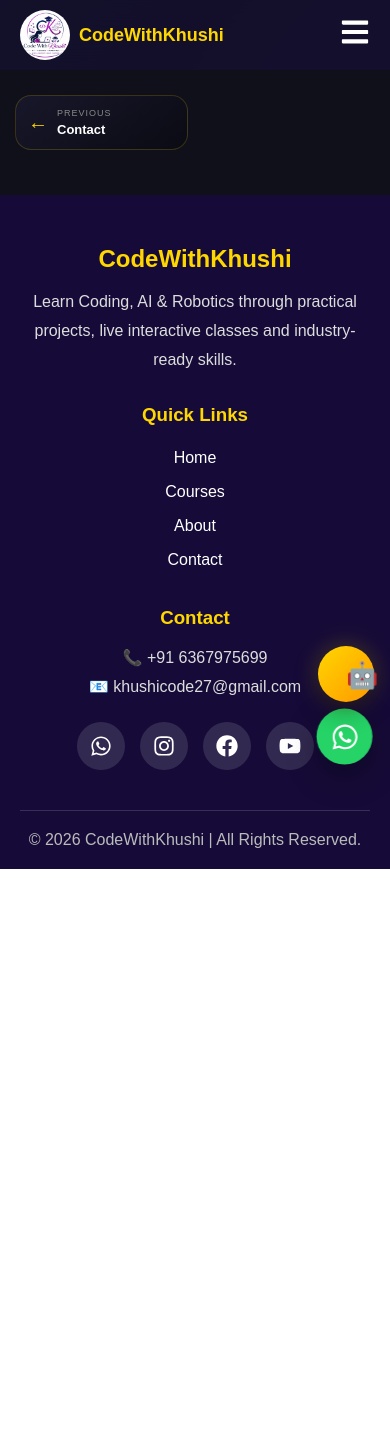
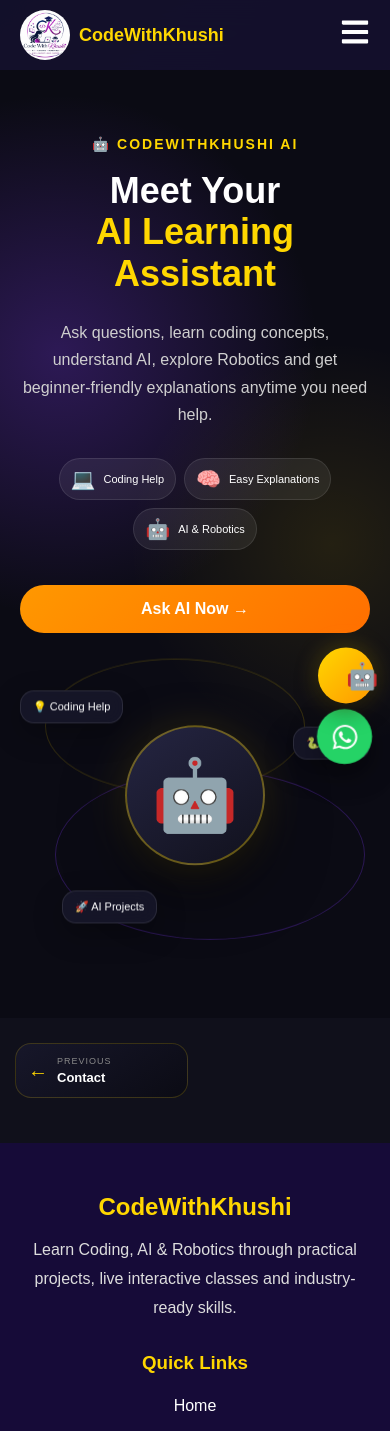
Before and after one commit to khushicode27-sys/codewithkhushi, a React (Vite) app: page /ai-assistant in a window 390 px wide. Shown: the top 1431 px of the page. Before the commit the page ends 869 px from the top, so only its background shows below. Built offline with nearby package versions, Linux system fonts and the light colour scheme.

Commit message:
Add AI hero and connect page navigation

```diff
--- a/src/App.jsx
+++ b/src/App.jsx
@@ -4,6 +4,7 @@
 import ProjectHero from "./components/ProjectHero";
 import FAQHero from "./components/FAQHero";
 import ContactHero from "./components/ContactHero";
+import AIHero from "./components/AIHero";
 import PageNavigation from "./components/PageNavigation";
 
 import Navbar from "./components/Navbar";
@@ -194,6 +195,8 @@
 function AIPage() {
   return (
     <>
+      <AIHero />
+
       <AIChat />
 
       <PageNavigation
--- /dev/null
+++ b/src/components/AIHero.jsx
@@ -0,0 +1,84 @@
+import "../styles/AIHero.css";
+
+function AIHero() {
+  return (
+    <section className="ai-hero">
+
+      <div className="ai-hero-content">
+
+        <span className="ai-hero-tag">
+          🤖 CODEWITHKHUSHI AI
+        </span>
+
+        <h1>
+          Meet Your
+          <span> AI Learning Assistant</span>
+        </h1>
+
+        <p>
+          Ask questions, learn coding concepts, understand AI,
+          explore Robotics and get beginner-friendly explanations
+          anytime you need help.
+        </p>
+
+        <div className="ai-hero-points">
+
+          <div>
+            <span>💻</span>
+            <p>Coding Help</p>
+          </div>
+
+          <div>
+            <span>🧠</span>
+            <p>Easy Explanations</p>
+          </div>
+
+          <div>
+            <span>🤖</span>
+            <p>AI & Robotics</p>
+          </div>
+
+        </div>
+
+        <button
+          className="ai-hero-btn"
+          onClick={() => {
+            document
+              .querySelector(".ai-floating-button")
+              ?.click();
+          }}
+        >
+          Ask AI Now →
+        </button>
+
+      </div>
+
+
+      <div className="ai-hero-visual">
+
+        <div className="ai-orbit orbit-one"></div>
+        <div className="ai-orbit orbit-two"></div>
+
+        <div className="ai-robot">
+          🤖
+        </div>
+
+        <div className="ai-floating-card card-one">
+          💡 Coding Help
+        </div>
+
+        <div className="ai-floating-card card-two">
+          🐍 Python
+        </div>
+
+        <div className="ai-floating-card card-three">
+          🚀 AI Projects
+        </div>
+
+      </div>
+
+    </section>
+  );
+}
+
+export default AIHero;
--- /dev/null
+++ b/src/styles/AIHero.css
@@ -0,0 +1,413 @@
+/* ================= AI HERO ================= */
+
+.ai-hero {
+  min-height: 560px;
+
+  padding: 90px 8%;
+
+  display: grid;
+
+  grid-template-columns: 1.1fr 0.9fr;
+
+  align-items: center;
+
+  gap: 50px;
+
+  overflow: hidden;
+
+  background:
+    radial-gradient(
+      circle at 15% 30%,
+      rgba(124, 58, 237, 0.3),
+      transparent 35%
+    ),
+    radial-gradient(
+      circle at 85% 50%,
+      rgba(255, 215, 0, 0.1),
+      transparent 35%
+    ),
+    #0b0b14;
+}
+
+/* ================= CONTENT ================= */
+
+.ai-hero-content {
+  max-width: 700px;
+}
+
+.ai-hero-tag {
+  display: inline-block;
+
+  color: #ffd700;
+
+  font-size: 14px;
+
+  font-weight: bold;
+
+  letter-spacing: 2px;
+
+  margin-bottom: 18px;
+}
+
+.ai-hero-content h1 {
+  color: white;
+
+  font-size: 58px;
+
+  line-height: 1.15;
+
+  margin-bottom: 25px;
+}
+
+.ai-hero-content h1 span {
+  display: block;
+
+  color: #ffd700;
+}
+
+.ai-hero-content > p {
+  color: #cfcfcf;
+
+  font-size: 18px;
+
+  line-height: 1.8;
+
+  max-width: 650px;
+
+  margin-bottom: 30px;
+}
+
+/* ================= POINTS ================= */
+
+.ai-hero-points {
+  display: flex;
+
+  gap: 15px;
+
+  margin-bottom: 35px;
+}
+
+.ai-hero-points div {
+  display: flex;
+
+  align-items: center;
+
+  gap: 8px;
+
+  padding: 10px 15px;
+
+  border-radius: 30px;
+
+  background: rgba(255, 255, 255, 0.07);
+
+  border: 1px solid rgba(255, 255, 255, 0.1);
+}
+
+.ai-hero-points span {
+  font-size: 20px;
+}
+
+.ai-hero-points p {
+  color: white;
+
+  font-size: 13px;
+
+  margin: 0;
+}
+
+/* ================= BUTTON ================= */
+
+.ai-hero-btn {
+  border: none;
+
+  padding: 15px 30px;
+
+  border-radius: 40px;
+
+  background: linear-gradient(
+    135deg,
+    #ff9800,
+    #ff6f00
+  );
+
+  color: white;
+
+  font-size: 16px;
+
+  font-weight: bold;
+
+  cursor: pointer;
+
+  transition: 0.3s;
+}
+
+.ai-hero-btn:hover {
+  transform: translateY(-4px);
+
+  box-shadow:
+    0 12px 30px rgba(255, 152, 0, 0.3);
+}
+
+/* ================= AI VISUAL ================= */
+
+.ai-hero-visual {
+  position: relative;
+
+  min-height: 430px;
+
+  display: flex;
+
+  align-items: center;
+
+  justify-content: center;
+}
+
+.ai-robot {
+  width: 190px;
+
+  height: 190px;
+
+  display: flex;
+
+  align-items: center;
+
+  justify-content: center;
+
+  border-radius: 50%;
+
+  font-size: 95px;
+
+  background:
+    linear-gradient(
+      145deg,
+      #252542,
+      #11111d
+    );
+
+  border: 2px solid rgba(255, 215, 0, 0.35);
+
+  box-shadow:
+    0 0 40px rgba(255, 215, 0, 0.12),
+    0 25px 60px rgba(0, 0, 0, 0.5);
+
+  z-index: 2;
+
+  animation: aiFloat 4s ease-in-out infinite;
+}
+
+/* ================= ORBITS ================= */
+
+.ai-orbit {
+  position: absolute;
+
+  border: 1px solid rgba(255, 215, 0, 0.18);
+
+  border-radius: 50%;
+
+  transform: rotate(-20deg);
+}
+
+.orbit-one {
+  width: 330px;
+
+  height: 170px;
+}
+
+.orbit-two {
+  width: 400px;
+
+  height: 220px;
+
+  transform: rotate(35deg);
+
+  border-color: rgba(124, 58, 237, 0.3);
+}
+
+/* ================= FLOATING CARDS ================= */
+
+.ai-floating-card {
+  position: absolute;
+
+  padding: 12px 18px;
+
+  border-radius: 14px;
+
+  color: white;
+
+  font-size: 13px;
+
+  background:
+    rgba(23, 23, 42, 0.9);
+
+  border: 1px solid rgba(255, 255, 255, 0.1);
+
+  box-shadow:
+    0 10px 30px rgba(0, 0, 0, 0.3);
+
+  backdrop-filter: blur(10px);
+
+  z-index: 3;
+}
+
+.card-one {
+  top: 45px;
+
+  left: 5%;
+
+  animation: cardFloat 4s ease-in-out infinite;
+}
+
+.card-two {
+  top: 25%;
+
+  right: 0;
+
+  animation: cardFloat 5s ease-in-out infinite;
+}
+
+.card-three {
+  bottom: 45px;
+
+  left: 12%;
+
+  animation: cardFloat 4.5s ease-in-out infinite;
+}
+
+/* ================= ANIMATION ================= */
+
+@keyframes aiFloat {
+  0%,
+  100% {
+    transform: translateY(0);
+  }
+
+  50% {
+    transform: translateY(-12px);
+  }
+}
+
+@keyframes cardFloat {
+  0%,
+  100% {
+    transform: translateY(0);
+  }
+
+  50% {
+    transform: translateY(-8px);
+  }
+}
+
+/* ================= TABLET ================= */
+
+@media (max-width: 992px) {
+
+  .ai-hero {
+    grid-template-columns: 1fr;
+
+    text-align: center;
+
+    padding: 80px 30px;
+  }
+
+  .ai-hero-content {
+    margin: auto;
+  }
+
+  .ai-hero-content h1 {
+    font-size: 46px;
+  }
+
+  .ai-hero-content > p {
+    margin-left: auto;
+    margin-right: auto;
+  }
+
+  .ai-hero-points {
+    justify-content: center;
+
+    flex-wrap: wrap;
+  }
+
+  .ai-hero-visual {
+    min-height: 350px;
+  }
+}
+
+/* ================= MOBILE ================= */
+
+@media (max-width: 768px) {
+
+  .ai-hero {
+    padding: 65px 20px;
+
+    gap: 20px;
+  }
+
+  .ai-hero-content h1 {
+    font-size: 36px;
+  }
+
+  .ai-hero-content > p {
+    font-size: 16px;
+
+    line-height: 1.7;
+  }
+
+  .ai-hero-points {
+    gap: 8px;
+  }
+
+  .ai-hero-points div {
+    padding: 8px 11px;
+  }
+
+  .ai-hero-points p {
+    font-size: 11px;
+  }
+
+  .ai-hero-btn {
+    width: 100%;
+  }
+
+  .ai-hero-visual {
+    min-height: 300px;
+  }
+
+  .ai-robot {
+    width: 140px;
+
+    height: 140px;
+
+    font-size: 70px;
+  }
+
+  .orbit-one {
+    width: 260px;
+
+    height: 135px;
+  }
+
+  .orbit-two {
+    width: 310px;
+
+    height: 170px;
+  }
+
+  .ai-floating-card {
+    font-size: 11px;
+
+    padding: 9px 12px;
+  }
+
+  .card-one {
+    left: 0;
+  }
+
+  .card-two {
+    right: 0;
+  }
+
+  .card-three {
+    bottom: 25px;
+  }
+}
```
